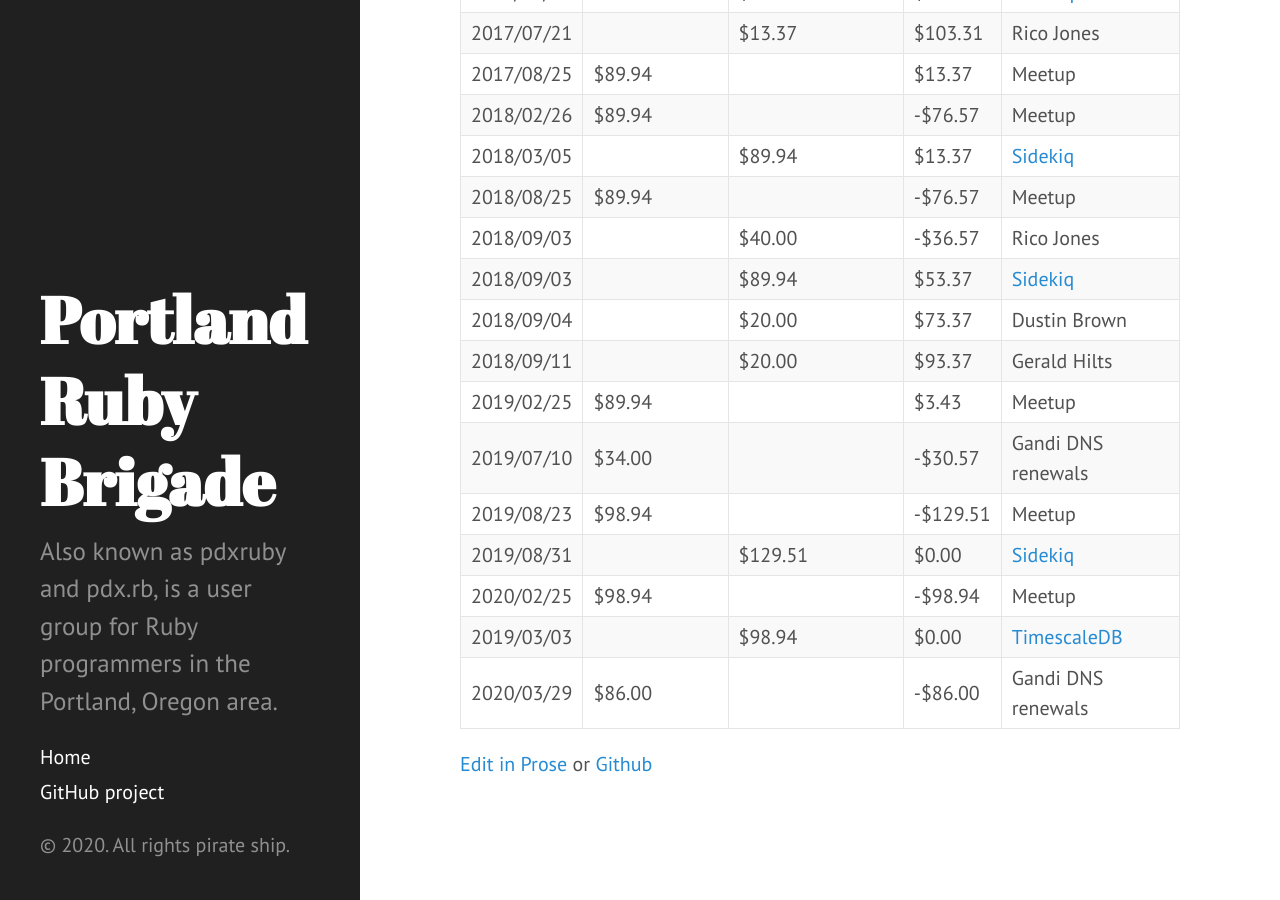
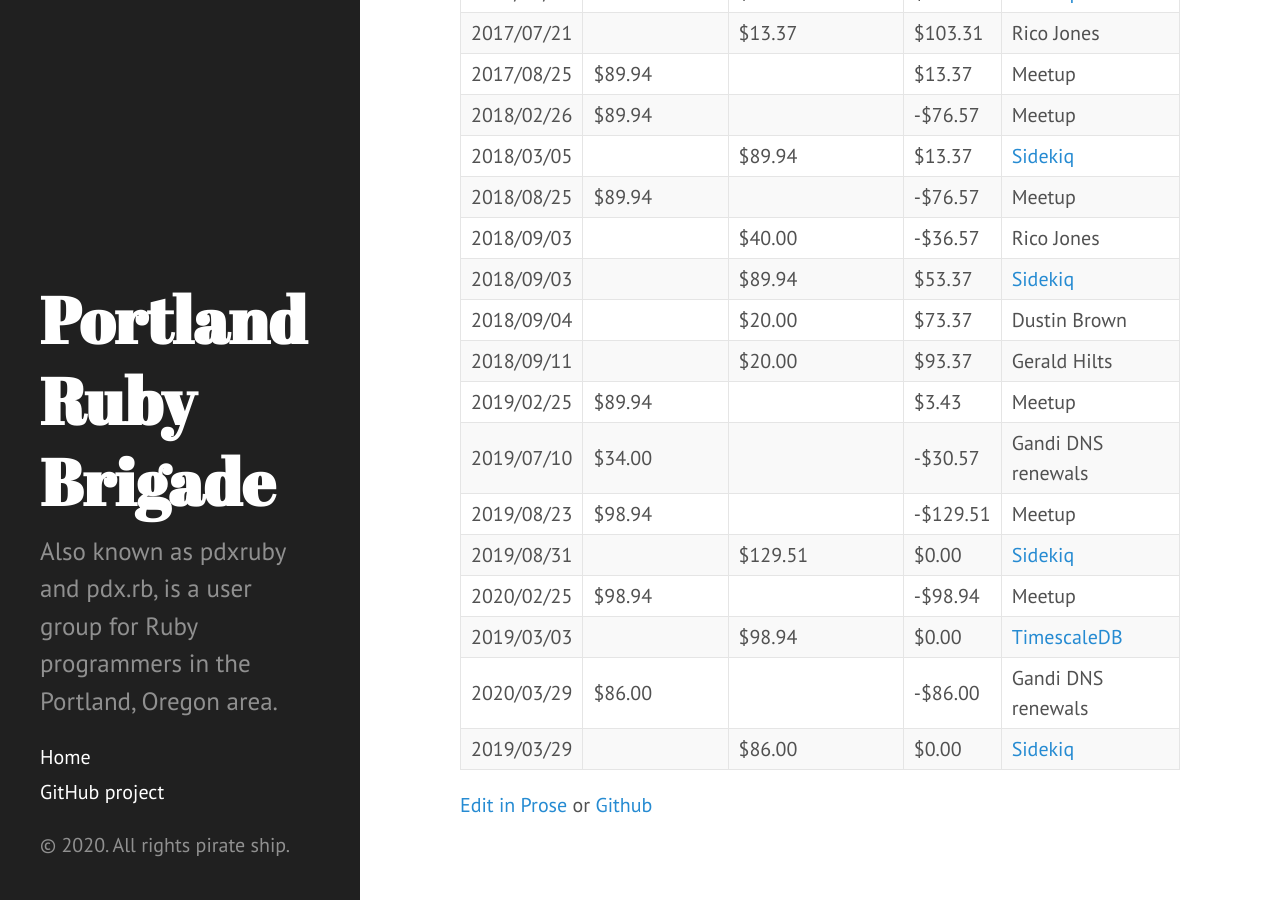
Before and after one commit to pdxruby/pdxruby.github.io, a Jekyll site: the page built from contributions.md, in a window 1280 px wide and 900 px high, scrolled down 1271 px. Built offline with Jekyll 4.4.1, drawn with Linux system fonts in a browser that asks for light colours.

Commit message:
Thanks @mperham!

```diff
--- a/contributions.md
+++ b/contributions.md
@@ -49,3 +49,4 @@ A log for contributions and some expenses.
 | 2020/02/25 | $98.94         |                   | -$98.94   | Meetup                                       |
 | 2019/03/03 |                | $98.94            | $0.00     | [TimescaleDB](https://www.timescale.com)     |
 | 2020/03/29 | $86.00         |                   | -$86.00   | Gandi DNS renewals                           |
+| 2019/03/29 |                | $86.00            | $0.00     | [Sidekiq](http://sidekiq.org/)               |
```
